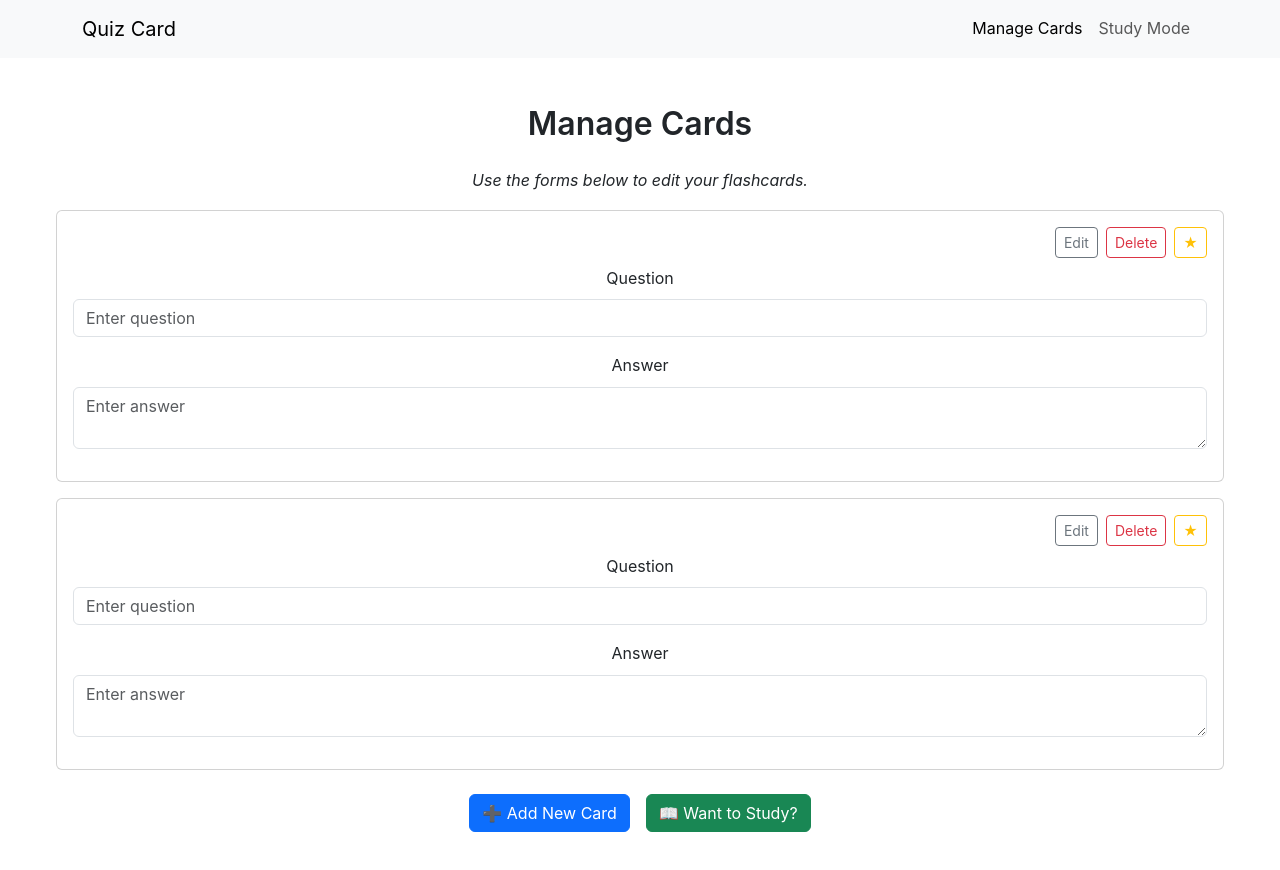
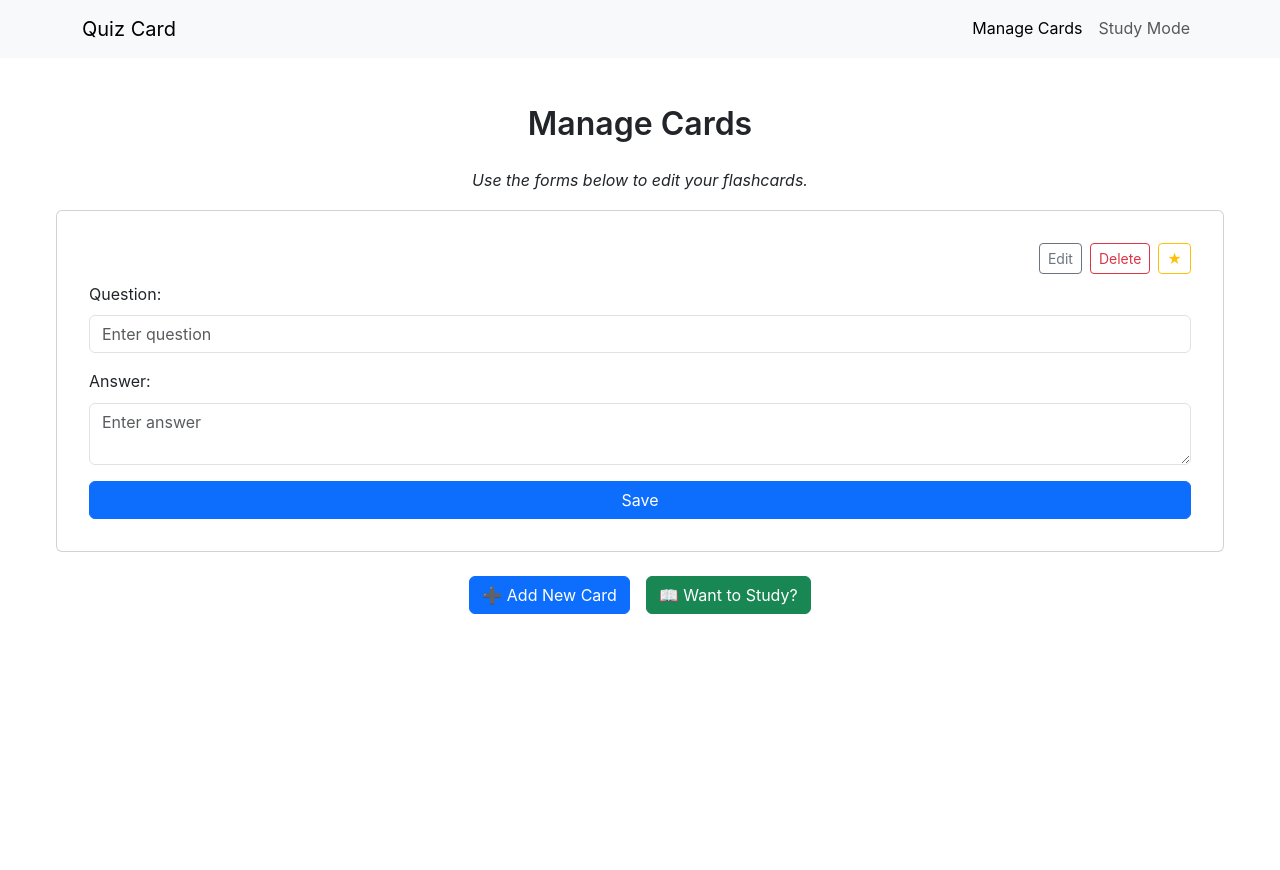
Before and after one commit to Dossman-thomas/Quiz-Card, a React (Vite) app: page /manage-cards in a window 1280 px wide. Both pictures are taken after a click on the button "➕ Add New Card". Shown: the top 870 px of the page. After the commit the page ends 800 px from the top, so only its background shows below. Built offline with nearby package versions, Linux system fonts and the light colour scheme.

Commit message:
cardForm updated to include save button so that local storage can save cards

```diff
--- a/src/components/CardForm.jsx
+++ b/src/components/CardForm.jsx
@@ -8,6 +8,7 @@ export default function CardForm({
   id,
   question: initialQuestion = "",
   answer: initialAnswer = "",
+  onSave,
   onEdit,
   onDelete,
   isStarred = false,
@@ -17,8 +18,15 @@ export default function CardForm({
   const [question, setQuestion] = useState(initialQuestion);
   const [answer, setAnswer] = useState(initialAnswer);
 
+  const handleSubmit = (e) => {
+    e.preventDefault(); // prevent page reload
+    if (onSave) {
+      onSave(id, { question, answer });
+    }
+  };
+
   return (
-    <Card className="mb-3">
+    <Card className="mb-3 p-3 mx-auto">
       <Card.Body>
         {/* Top-right action buttons */}
         <div className="d-flex justify-content-end mb-2">
@@ -50,7 +58,7 @@ export default function CardForm({
         {/* Card inputs */}
         <Form>
           <Form.Group controlId={`question-${id}`} className="mb-3">
-            <Form.Label>Question</Form.Label>
+            <Form.Label className="text-start w-100">Question: </Form.Label>
             <Form.Control
               type="text"
               placeholder="Enter question"
@@ -60,7 +68,7 @@ export default function CardForm({
           </Form.Group>
 
           <Form.Group controlId={`answer-${id}`} className="mb-3">
-            <Form.Label>Answer</Form.Label>
+            <Form.Label className="text-start w-100">Answer: </Form.Label>
             <Form.Control
               type="textarea"
               as="textarea"
@@ -70,6 +78,9 @@ export default function CardForm({
               onChange={(e) => setAnswer(e.target.value)}
             />
           </Form.Group>
+          <Button type="submit" className="w-100">
+            Save
+          </Button>
         </Form>
       </Card.Body>
     </Card>
--- a/src/pages/ManageCards.jsx
+++ b/src/pages/ManageCards.jsx
@@ -1,4 +1,4 @@
-import { useState } from "react";
+import { useState, useEffect } from "react";
 import { useNavigate } from "react-router-dom";
 import Button from "react-bootstrap/Button";
 import CardForm from "../components/CardForm";
@@ -10,34 +10,45 @@ export default function ManageCardsPage() {
     { id: Date.now(), question: "", answer: "" }, // start with an empty card
   ]);
 
+  // Load existing cards from local storage
+  useEffect(() => {
+    const loadCards = async () => {
+      const cards = await getCards();
+      setCards(cards);
+    };
+    loadCards();
+  }, []);
+
   const navigate = useNavigate();
 
   // Add a new blank card form
-  const handleAddNewCard = () => {
+  const handleAddNewCardForm = () => {
     const newCard = { id: Date.now(), question: "", answer: "" };
     setCards([...cards, newCard]);
   };
 
+// Handle saving a card
+const handleSaveCard = async (id, fields) => {
+  const savedCard = await createCard({ id, ...fields });
+  setCards((prev) =>
+    prev.map((c) => (c.id === id ? savedCard : c))
+  );
+};
+
+
   // Update a card
-  const handleUpdateCard = (id, updatedCard) => {
-    setCards(
-      cards.map((card) => (card.id === id ? { ...card, ...updatedCard } : card))
-    );
+const handleUpdateCard = async (id, fields) => {
+  const updated = await updateCard(id, fields);
+  setCards((prev) => prev.map((c) => (c.id === id ? updated : c)));
+};
+
+
+  // Delete a card
+  const handleDeleteCard = async (id) => {
+    await deleteCard(id);
+    setCards((prev) => prev.filter((card) => card.id !== id));
   };
 
-  // Delete a card
-  const handleDeleteCard = (id) => {
-    setCards(cards.filter((card) => card.id !== id));
-  };
-
-  // Save to LocalStorage or DB
-  const handleSaveCard = (id) => {
-    console.log(
-      "Saving card with id:",
-      id,
-      cards.find((card) => card.id === id)
-    );
-  };
 
   return (
     <div className="p-4 mt-5">
@@ -59,7 +70,7 @@ export default function ManageCardsPage() {
       ))}
 
       <div className="d-flex gap-3 mt-4 justify-content-center">
-        <Button variant="primary" onClick={handleAddNewCard}>
+        <Button variant="primary" onClick={handleAddNewCardForm}>
           ➕ Add New Card
         </Button>
         <Button variant="success" onClick={() => navigate("/study")}>
```
